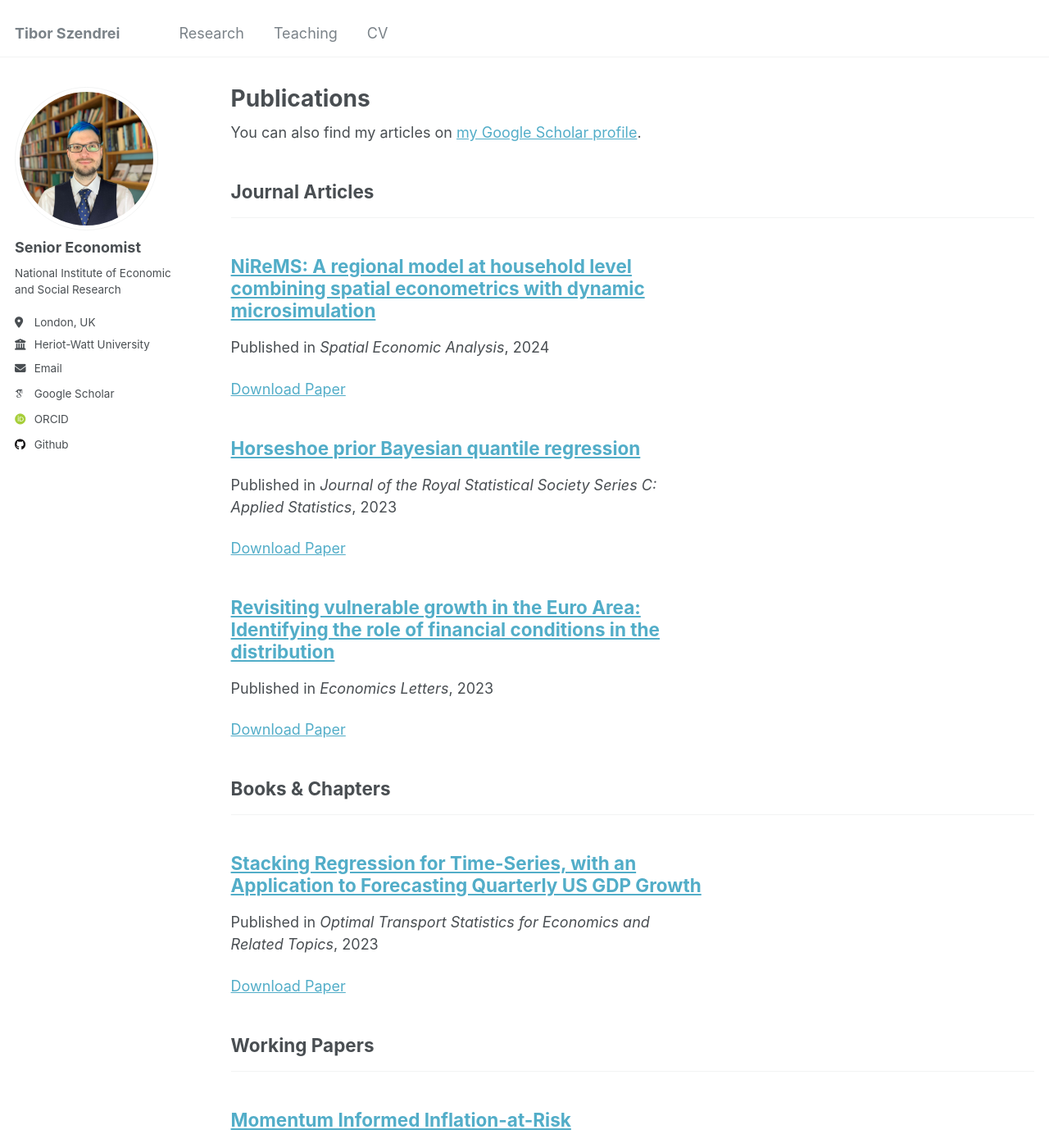
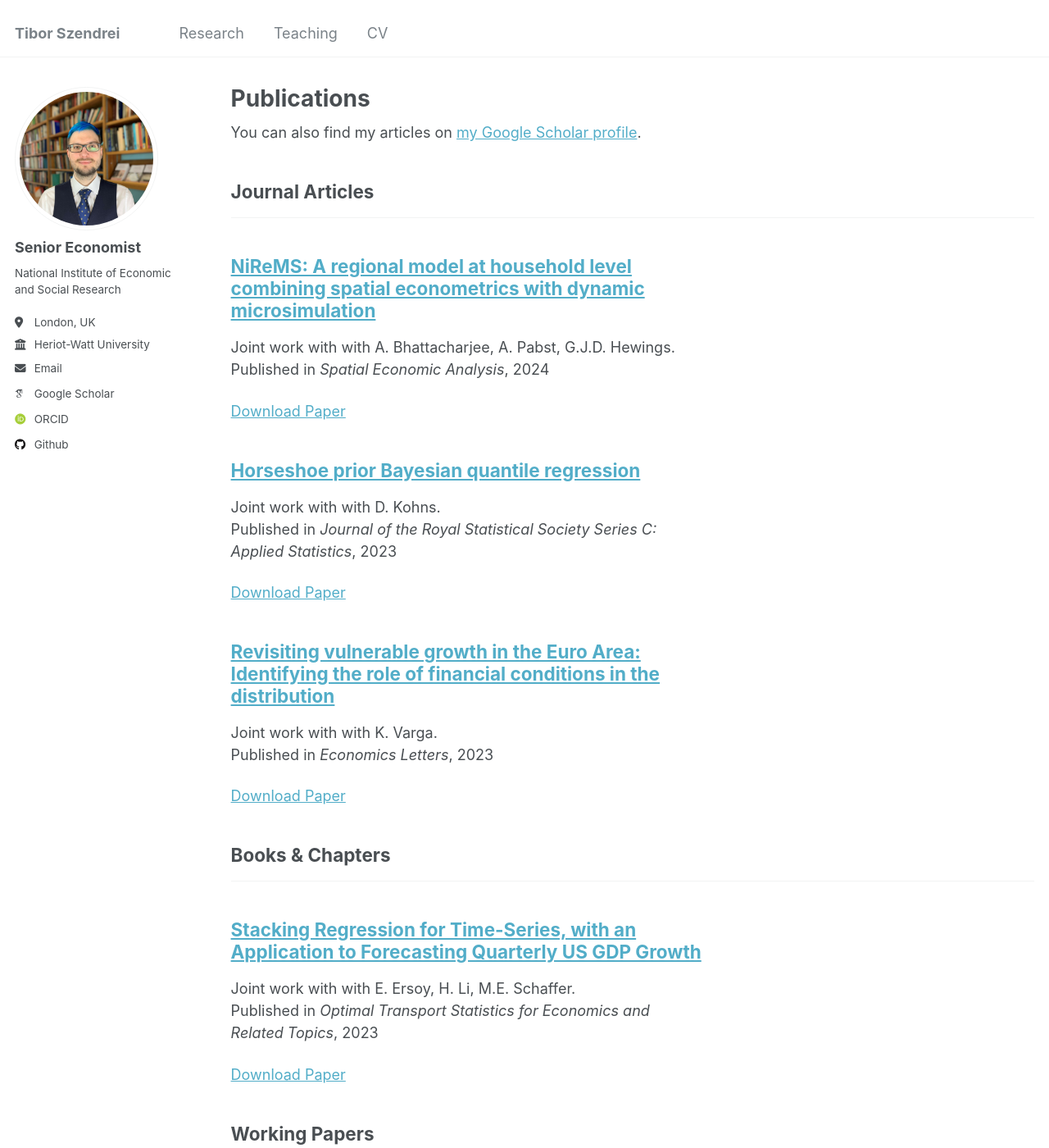
Before and after one commit to econometibi/econometibi.github.io, a Jekyll site: the page built from _pages/publications.html, in a window 1280 px wide and 1400 px high. Shown: the whole window at 82% size. Built offline with Jekyll 4.4.1, drawn with Linux system fonts in a browser that asks for light colours; some web fonts are replaced; some of the changed text lies outside the part shown.

Commit message:
Update archive-single.html

```diff
--- a/_includes/archive-single.html
+++ b/_includes/archive-single.html
@@ -38,13 +38,26 @@
       <p class="page__meta"><i class="fa fa-clock-o" aria-hidden="true"></i> {% include read-time.html %}</p>
     {% endif %}
 
-        {% if post.collection == 'teaching' %}
+    {% if post.collection == 'teaching' %}
           <p> {{ post.type }}, <i>{{ post.venue }}</i>, {{ post.date | default: "1900-01-01" | date: "%Y" }} </p>
         {% elsif post.collection == 'publications' %}
-          <p>Published in <i>{{ post.venue }}</i>, {{ post.date | default: "1900-01-01" | date: "%Y" }} </p>
+          {% if post.category == 'workingpapers' %}
+  {% if post.coauthors %}
+              <p>Joint work with with {{post.coauthors}}.<br>Preprint available at <i>{{ post.venue }}</i>, {{ post.date | default: "1900-01-01" | date: "%Y" }} </p>
+            {% else %}
+              <p>Preprint available at <i>{{ post.venue }}</i>, {{ post.date | default: "1900-01-01" | date: "%Y" }} </p>
+            {% endif %}
+    {% else %}
+          {% if post.coauthors %}
+              <p>Joint work with with {{post.coauthors}}.<br>Published in <i>{{ post.venue }}</i>, {{ post.date | default: "1900-01-01" | date: "%Y" }}</p>
+            {% else %}
+              <p>Published in <i>{{ post.venue }}</i>, {{ post.date | default: "1900-01-01" | date: "%Y" }} </p>
+            {% endif %}
+    {% endif%}
         {% elsif post.date %}
          <p class="page__date"><strong><i class="fa fa-fw fa-calendar" aria-hidden="true"></i> {{ site.data.ui-text[site.locale].date_label | default: "Published:" }}</strong> <time datetime="{{ post.date | default: "1900-01-01" | date_to_xmlschema }}">{{ post.date | default: "1900-01-01" | date: "%B %d, %Y" }}</time></p>
         {% endif %}
+
 
     {% if post.excerpt and site.read_more != 'enabled' %}
     <p class="archive__item-excerpt" itemprop="description">{{ post.excerpt | markdownify }}</p>
```
